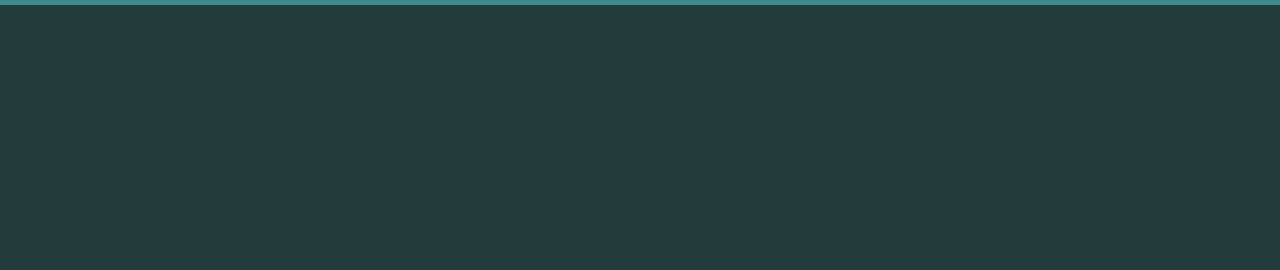
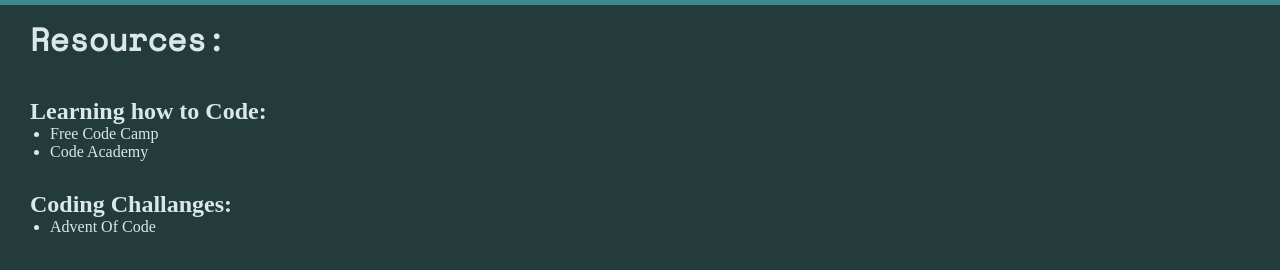
Before and after one commit to klNoam/klNoam.github.io, a plain HTML site: page resources.html in a window 1280 px wide. Shown: the part 56-326 px from the top of the page. Drawn offline with nearby package versions, Linux system fonts and the light colour scheme; a web font is replaced by a local one.

Commit message:
some resources added

```diff
--- a/resources.html
+++ b/resources.html
@@ -28,5 +28,17 @@
                 </ul>
             </nav>
         </header>
+        <div class = "content resources">
+            <h1>Resources:</h1>
+            <h2 id="resources-subheading">Learning how to Code:</h2>
+            <ul>
+                <li><a href="https://www.freecodecamp.org/">Free Code Camp</a></li>
+                <li><a href="https://www.codeacademy.com/">Code Academy</a></li>
+            </ul>
+            <h2 id="resources-subheading">Coding Challanges:</h2>
+            <ul>
+                <li><a href="https://adventofcode.com/">Advent Of Code</a></li>
+            </ul>
+        </div>
     </body>
 </html>
--- a/styles.css
+++ b/styles.css
@@ -245,3 +245,11 @@ body{
 .content ul{
     margin-left: 20px;
 }
+
+#resources-subheading{
+    margin-top: 30px;
+}
+
+.resources a:hover{
+    text-decoration: underline;
+}
```
